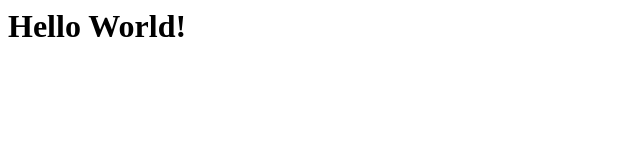
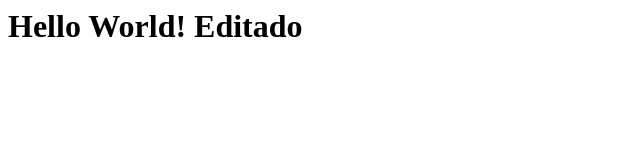
Before and after one commit to diegoizac/live-git, a website: page index.html in a window 1280 px wide. Shown: the whole page, without its empty margins (0-640 px from the left). Drawn offline with Linux system fonts and the light colour scheme.

Commit message:
Update index.html

```diff
--- a/index.html
+++ b/index.html
@@ -1,5 +1,5 @@
 <html>
 	<body>
-		<h1> Hello World! </h1>
+		<h1> Hello World! Editado</h1>
 	</body>
 </html>
```
